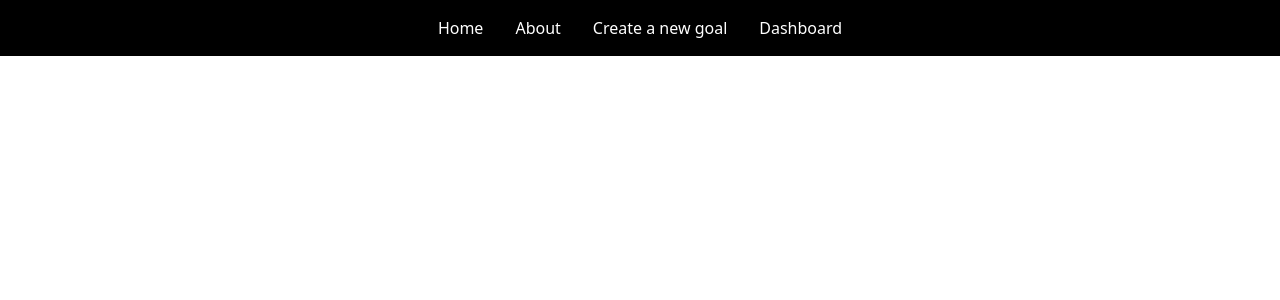
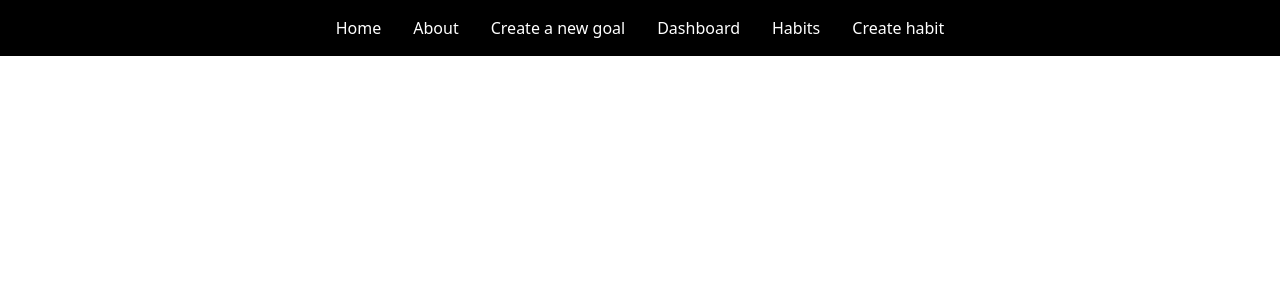
Before and after one commit to HabbitRabbit/habbit-rabbit-front, a React (Vite) app: page / in a window 1280 px wide. Shown: the top 300 px of the page. Built offline with nearby package versions, Linux system fonts and the light colour scheme.

Commit message:
add links to the navbar to easy-check funcionality with habits

```diff
--- a/src/components/Navbar.jsx
+++ b/src/components/Navbar.jsx
@@ -14,6 +14,10 @@ function Navbar() {
                 <Link to="/create-goal" >Create a new goal</Link>
                 <br></br>
                 <Link to="/dashboard" >Dashboard</Link>
+                <br></br>
+                <Link to="/habits" >Habits</Link>
+                <br></br>
+                <Link to="/create-habit" >Create habit</Link>
                 </div>
             </div>
         </nav>
```
